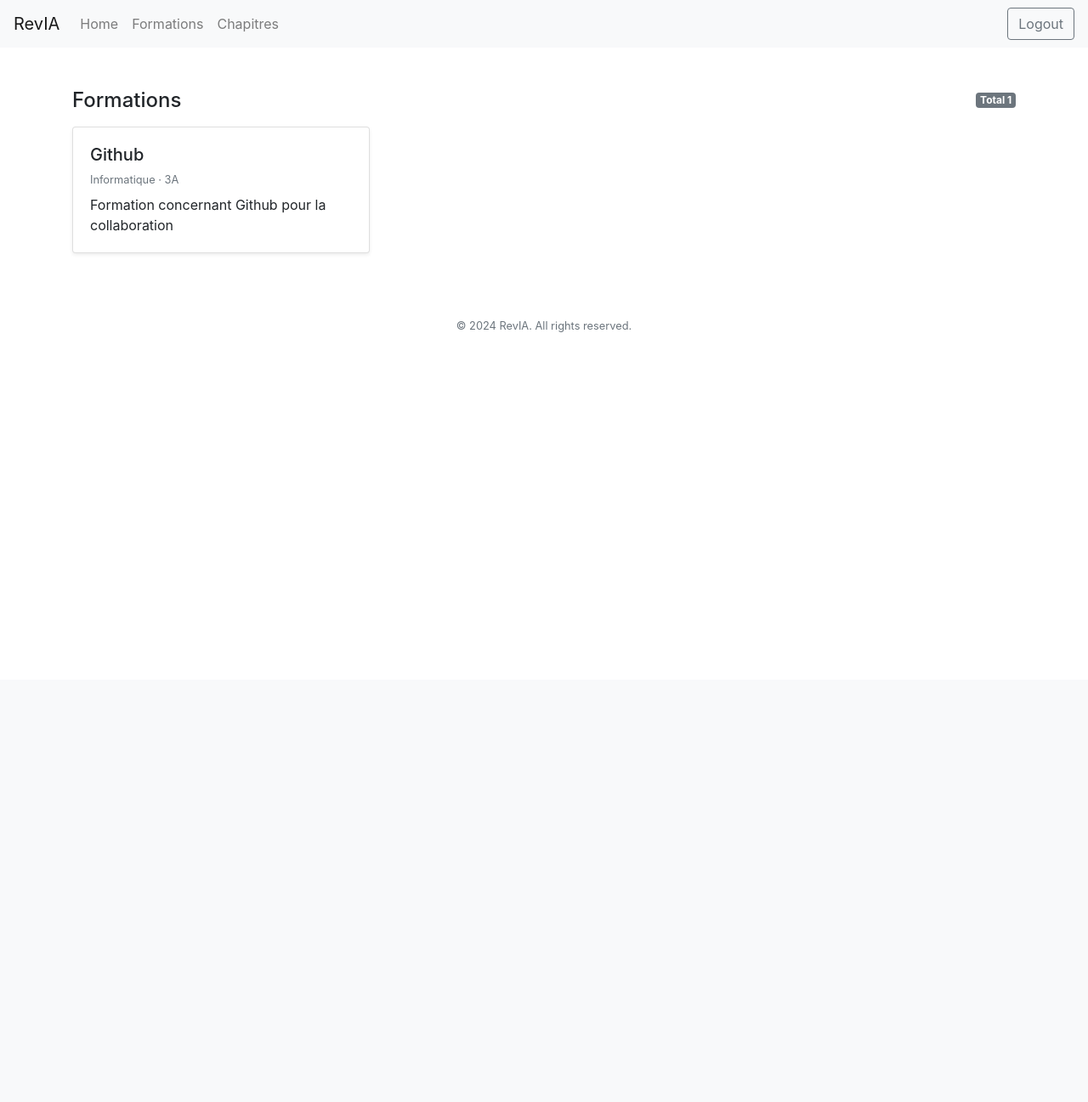
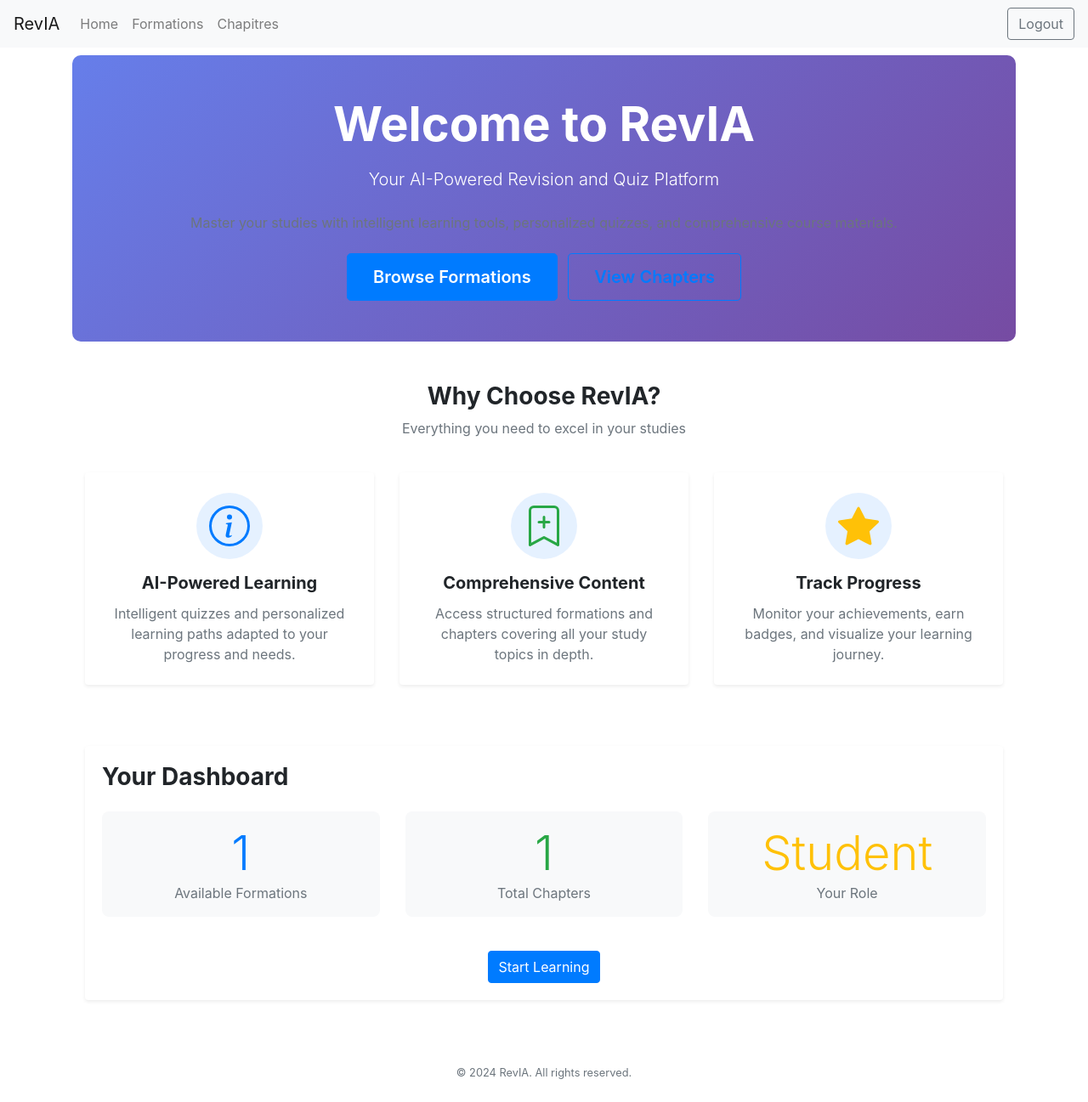
Before and after one commit to hechmi10/revision_quiz_ai, a Django app: page / in a window 1280 px wide. Shown: the whole page at 85% size. Before the commit the page ends 391 px from the top, so only its background shows below. Run offline with Django 5.2, Linux system fonts and the light colour scheme; a user stored in the database is signed in; data comes from the database, SQL or seed files in the repository; both versions use the stored data as it was after the commit; some libraries are stand-ins or nearby versions.

Commit message:
Correcting some mistakes

```diff
--- a/FormationApp/templates/formation_list.html
+++ b/FormationApp/templates/formation_list.html
@@ -1,5 +1,5 @@
 {% extends "base.html" %}
-{% block title %}Formations{% endblock %}
+{% block title %}Formations & Chapitres{% endblock %}
 
 {% block content %}
 <div class="py-4">
@@ -13,10 +13,38 @@
 			{% for formation in formations %}
 				<div class="col-md-6 col-lg-4 mb-4">
 					<div class="card h-100 shadow-sm">
-						<div class="card-body">
-							<h5 class="card-title mb-2">{{ formation.titre }}</h5>
-							<p class="text-muted small mb-2">{{ formation.domaine }} &middot; {{ formation.niveau }}</p>
-							<p class="card-text">{{ formation.description|truncatewords:30 }}</p>
+						<div class="card-body d-flex flex-column">
+							<div class="mb-3">
+								<h5 class="card-title mb-1">{{ formation.titre }}</h5>
+								<p class="text-muted small mb-2">{{ formation.domaine }} &middot; {{ formation.niveau }}</p>
+								<p class="card-text">{{ formation.description|truncatewords:30 }}</p>
+							</div>
+
+							<div class="mt-auto">
+								<div class="d-flex justify-content-between align-items-center mb-2">
+									<span class="font-weight-bold small">Chapitres</span>
+									<span class="badge badge-light">{{ formation.chapitres.all|length }}</span>
+								</div>
+								{% if formation.chapitres.all %}
+									<ul class="list-group list-group-flush">
+										{% for chapitre in formation.chapitres.all %}
+											<li class="list-group-item px-0">
+												<div class="d-flex justify-content-between align-items-start">
+													<div>
+														<div class="d-flex align-items-center mb-1">
+															<span class="badge badge-primary mr-2">{{ chapitre.ordre }}</span>
+															<span class="font-weight-bold">{{ chapitre.titre }}</span>
+														</div>
+														<p class="mb-0 text-muted small">{{ chapitre.contenu_texte|truncatewords:18 }}</p>
+													</div>
+												</div>
+											</li>
+										{% endfor %}
+									</ul>
+								{% else %}
+									<p class="text-muted small mb-0">Aucun chapitre pour le moment.</p>
+								{% endif %}
+							</div>
 						</div>
 					</div>
 				</div>
--- a/FormationApp/views.py
+++ b/FormationApp/views.py
@@ -12,4 +12,9 @@ class FormationListView(LoginRequiredMixin, ListView):
     login_url = '/login/'
 
     def get_queryset(self):
-        return Formation.objects.all().order_by('titre')
+        # Prefetch chapters to avoid N+1 queries when rendering formations with their chapters
+        return (
+            Formation.objects.all()
+            .prefetch_related('chapitres')
+            .order_by('titre')
+        )
--- a/revision_quiz_ai/urls.py
+++ b/revision_quiz_ai/urls.py
@@ -21,9 +21,10 @@ from django.contrib.auth.views import LogoutView
 from FormationApp.views import FormationListView
 from ChapitreApp.views import ChapitreListView
 from UserApp.views import RegisterView, CustomLoginView
+from revision_quiz_ai.views import HomeView
 
 urlpatterns = [
-    path("", FormationListView.as_view(), name="home"),
+    path("", HomeView.as_view(), name="home"),
     path("login/", CustomLoginView.as_view(), name="login"),
     path("logout/", LogoutView.as_view(next_page='/login/'), name="logout"),
     path("register/", RegisterView.as_view(), name="register"),
--- /dev/null
+++ b/revision_quiz_ai/views.py
@@ -0,0 +1,15 @@
+from django.shortcuts import render
+from django.views.generic import TemplateView
+from django.contrib.auth.mixins import LoginRequiredMixin
+from FormationApp.models import Formation
+from ChapitreApp.models import Chapitre
+
+class HomeView(TemplateView):
+    template_name = 'home.html'
+
+    def get_context_data(self, **kwargs):
+        context = super().get_context_data(**kwargs)
+        if self.request.user.is_authenticated:
+            context['formations_count'] = Formation.objects.count()
+            context['chapitres_count'] = Chapitre.objects.count()
+        return context
--- /dev/null
+++ b/templates/home.html
@@ -0,0 +1,161 @@
+{% extends "base.html" %}
+{% block title %}RevIA - AI-Powered Revision Platform{% endblock %}
+
+{% block content %}
+<!-- Hero Section -->
+<div class="hero-section text-center py-5 mb-5">
+    <div class="container">
+        <h1 class="display-4 font-weight-bold mb-3">Welcome to RevIA</h1>
+        <p class="lead mb-4">Your AI-Powered Revision and Quiz Platform</p>
+        <p class="text-muted mb-4">Master your studies with intelligent learning tools, personalized quizzes, and comprehensive course materials.</p>
+        {% if user.is_authenticated %}
+            <a href="{% url 'formation_list' %}" class="btn btn-primary btn-lg mr-2">Browse Formations</a>
+            <a href="{% url 'chapitre_list' %}" class="btn btn-outline-primary btn-lg">View Chapters</a>
+        {% else %}
+            <a href="{% url 'register' %}" class="btn btn-success btn-lg mr-2">Get Started</a>
+            <a href="{% url 'login' %}" class="btn btn-outline-secondary btn-lg">Sign In</a>
+        {% endif %}
+    </div>
+</div>
+
+<!-- Features Section -->
+<div class="container mb-5">
+    <div class="row text-center mb-4">
+        <div class="col">
+            <h2 class="h3 font-weight-bold">Why Choose RevIA?</h2>
+            <p class="text-muted">Everything you need to excel in your studies</p>
+        </div>
+    </div>
+
+    <div class="row">
+        <div class="col-md-4 mb-4">
+            <div class="card h-100 shadow-sm border-0">
+                <div class="card-body text-center p-4">
+                    <div class="feature-icon mb-3">
+                        <svg width="48" height="48" fill="currentColor" class="text-primary" viewBox="0 0 16 16">
+                            <path d="M8 15A7 7 0 1 1 8 1a7 7 0 0 1 0 14zm0 1A8 8 0 1 0 8 0a8 8 0 0 0 0 16z"/>
+                            <path d="m8.93 6.588-2.29.287-.082.38.45.083c.294.07.352.176.288.469l-.738 3.468c-.194.897.105 1.319.808 1.319.545 0 1.178-.252 1.465-.598l.088-.416c-.2.176-.492.246-.686.246-.275 0-.375-.193-.304-.533L8.93 6.588zM9 4.5a1 1 0 1 1-2 0 1 1 0 0 1 2 0z"/>
+                        </svg>
+                    </div>
+                    <h5 class="card-title font-weight-bold">AI-Powered Learning</h5>
+                    <p class="card-text text-muted">Intelligent quizzes and personalized learning paths adapted to your progress and needs.</p>
+                </div>
+            </div>
+        </div>
+
+        <div class="col-md-4 mb-4">
+            <div class="card h-100 shadow-sm border-0">
+                <div class="card-body text-center p-4">
+                    <div class="feature-icon mb-3">
+                        <svg width="48" height="48" fill="currentColor" class="text-success" viewBox="0 0 16 16">
+                            <path d="M2 2a2 2 0 0 1 2-2h8a2 2 0 0 1 2 2v13.5a.5.5 0 0 1-.777.416L8 13.101l-5.223 2.815A.5.5 0 0 1 2 15.5V2zm2-1a1 1 0 0 0-1 1v12.566l4.723-2.482a.5.5 0 0 1 .554 0L13 14.566V2a1 1 0 0 0-1-1H4z"/>
+                            <path d="M8 4a.5.5 0 0 1 .5.5V6H10a.5.5 0 0 1 0 1H8.5v1.5a.5.5 0 0 1-1 0V7H6a.5.5 0 0 1 0-1h1.5V4.5A.5.5 0 0 1 8 4z"/>
+                        </svg>
+                    </div>
+                    <h5 class="card-title font-weight-bold">Comprehensive Content</h5>
+                    <p class="card-text text-muted">Access structured formations and chapters covering all your study topics in depth.</p>
+                </div>
+            </div>
+        </div>
+
+        <div class="col-md-4 mb-4">
+            <div class="card h-100 shadow-sm border-0">
+                <div class="card-body text-center p-4">
+                    <div class="feature-icon mb-3">
+                        <svg width="48" height="48" fill="currentColor" class="text-warning" viewBox="0 0 16 16">
+                            <path d="M3.612 15.443c-.386.198-.824-.149-.746-.592l.83-4.73L.173 6.765c-.329-.314-.158-.888.283-.95l4.898-.696L7.538.792c.197-.39.73-.39.927 0l2.184 4.327 4.898.696c.441.062.612.636.282.95l-3.522 3.356.83 4.73c.078.443-.36.79-.746.592L8 13.187l-4.389 2.256z"/>
+                        </svg>
+                    </div>
+                    <h5 class="card-title font-weight-bold">Track Progress</h5>
+                    <p class="card-text text-muted">Monitor your achievements, earn badges, and visualize your learning journey.</p>
+                </div>
+            </div>
+        </div>
+    </div>
+</div>
+
+<!-- Stats Section -->
+{% if user.is_authenticated %}
+<div class="container mb-5">
+    <div class="card shadow-sm border-0">
+        <div class="card-body">
+            <h3 class="card-title font-weight-bold mb-4">Your Dashboard</h3>
+            <div class="row text-center">
+                <div class="col-md-4 mb-3">
+                    <div class="stat-item p-3">
+                        <h2 class="display-4 text-primary mb-0">{{ formations_count }}</h2>
+                        <p class="text-muted mb-0">Available Formations</p>
+                    </div>
+                </div>
+                <div class="col-md-4 mb-3">
+                    <div class="stat-item p-3">
+                        <h2 class="display-4 text-success mb-0">{{ chapitres_count }}</h2>
+                        <p class="text-muted mb-0">Total Chapters</p>
+                    </div>
+                </div>
+                <div class="col-md-4 mb-3">
+                    <div class="stat-item p-3">
+                        <h2 class="display-4 text-warning mb-0">{{ user.role|title }}</h2>
+                        <p class="text-muted mb-0">Your Role</p>
+                    </div>
+                </div>
+            </div>
+            <div class="text-center mt-4">
+                <a href="{% url 'formation_list' %}" class="btn btn-primary">Start Learning</a>
+            </div>
+        </div>
+    </div>
+</div>
+{% endif %}
+
+<!-- Call to Action -->
+{% if not user.is_authenticated %}
+<div class="cta-section bg-primary text-white text-center py-5">
+    <div class="container">
+        <h2 class="mb-3">Ready to Transform Your Learning?</h2>
+        <p class="lead mb-4">Join thousands of students already improving their revision with AI</p>
+        <a href="{% url 'register' %}" class="btn btn-light btn-lg">Create Free Account</a>
+    </div>
+</div>
+{% endif %}
+
+<style>
+.hero-section {
+    background: linear-gradient(135deg, #667eea 0%, #764ba2 100%);
+    color: white;
+    border-radius: 10px;
+    margin-top: -15px;
+}
+
+.hero-section .btn {
+    padding: 12px 30px;
+    font-weight: 600;
+}
+
+.feature-icon {
+    display: inline-block;
+    padding: 15px;
+    border-radius: 50%;
+    background-color: rgba(0, 123, 255, 0.1);
+}
+
+.card {
+    transition: transform 0.3s ease, box-shadow 0.3s ease;
+}
+
+.card:hover {
+    transform: translateY(-5px);
+    box-shadow: 0 10px 25px rgba(0, 0, 0, 0.15) !important;
+}
+
+.stat-item {
+    border-radius: 8px;
+    background-color: #f8f9fa;
+}
+
+.cta-section {
+    border-radius: 10px;
+    margin: 30px 0;
+}
+</style>
+{% endblock %}
```
Also changed, not shown: UserApp/views.py (+5 -3 lines), RevIA.sqlite3.
